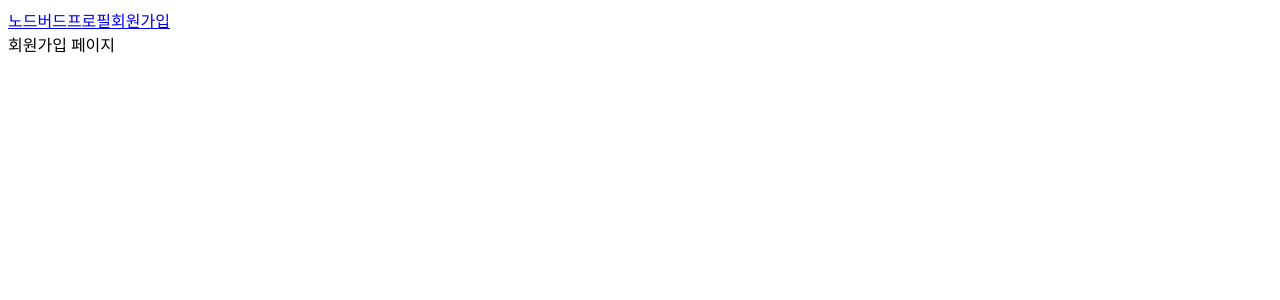
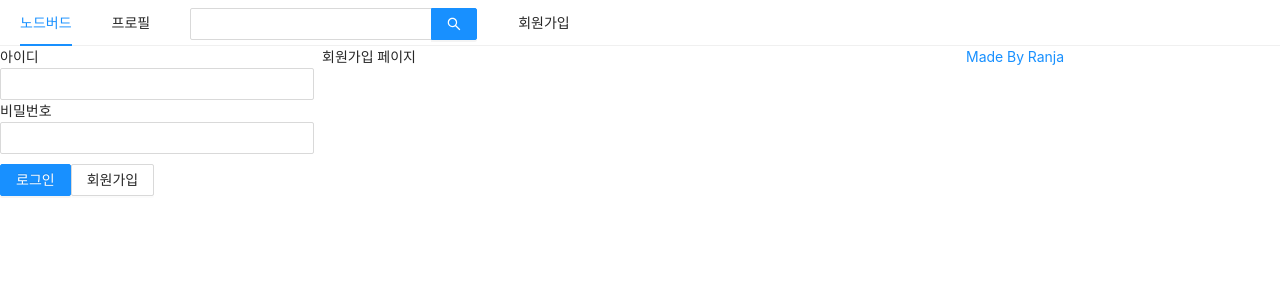
Before and after one commit to hankbae93/react-node-bird, a Next.js app in the folder front/: page /signup in a window 1280 px wide. Shown: the top 300 px of the page. Built offline with nearby package versions, Linux system fonts and the light colour scheme.

Commit message:
Styling Menu, Header Layout with antd

```diff
--- a/front/components/AppLayout.js
+++ b/front/components/AppLayout.js
@@ -1,22 +1,59 @@
-import React from 'react';
+import React, { useState } from 'react';
 import PropTypes from 'prop-types';
 import Link from 'next/link';
+import { Menu, Input, Row, Col } from 'antd';
+import styled from 'styled-components';
+
+import UserProfile from '../components/UserProfile';
+import LoginForm from '../components/LoginForm';
+
+const SearchInput = styled(Input.Search)`
+    vertical-align: middle;
+`;
 
 const AppLayout = ({ children }) => {
+    const [isLoggedIn, setIsLoggedIn] = useState(false);
     return (
         <div>
-            <div>
-                <Link href="/"><a>노드버드</a></Link>
-                <Link href="/profile"><a>프로필</a></Link>
-                <Link href="/signup"><a>회원가입</a></Link>
-            </div>
-            {children}
+            <Menu mode="horizontal">
+                <Menu.Item>
+                    <Link href="/"><a>노드버드</a></Link>
+                </Menu.Item>
+                <Menu.Item>
+                    <Link href="/profile"><a>프로필</a></Link>
+                </Menu.Item>
+                <Menu.Item>
+                    <SearchInput enterButton />
+                </Menu.Item>
+                <Menu.Item>
+                    <Link href="/signup"><a>회원가입</a></Link>
+                </Menu.Item>
+            </Menu>
+            <Row gutter={8}>
+                {/*
+                    24칸 기준, 합쳐서 24면 한줄 그이상은 넘어간다
+                    md 6 + 12 + 6 => 25% 50% 25%
+                    xs: 모바일일때
+                    sm: 태블릿
+                    md: 작은 데스크탑
+                */}
+                <Col xs={24} md={6}>
+                    {isLoggedIn ? <UserProfile /> : <LoginForm />}
+                </Col>
+                <Col xs={24} md={12}>
+                    {children}
+                </Col>
+                <Col xs={24} md={6}>
+                    <a href="https://github.com/ranjafunc" target="_blank" rel="noreferer noopener">Made By Ranja</a>
+                    {/*  rel="noreferer noopener" 보안 대비용*/}
+                </Col>
+            </Row>
         </div>
     )
 };
 
-AppLayout.PropTypes = {
+AppLayout.propTypes = {
     children: PropTypes.node.isRequired,
-}
+};
 
 export default AppLayout;
--- /dev/null
+++ b/front/components/LoginForm.js
@@ -0,0 +1,63 @@
+import React, { useState, useCallback, useMemo } from 'react';
+import Link from 'next/link';
+import { Form, Input, Button } from 'antd';
+import styled from 'styled-components';
+
+const ButtonWrapper = styled.div`
+    margin-top: 10px;
+`
+
+const LoginForm = () => {
+    const [id, setId] = useState("");
+    const [password, setPassword] = useState("");
+
+    const onChangeId = useCallback((e) => {
+        setId(e.target.value);
+    }, []);
+    // useCallback : 주로 props로 넘겨주는 함수 Caching
+    const onChangePassword = useCallback((e) => {
+        setPassword(e.target.value);
+    }, []);
+
+    /*
+        리렌더링 : 리턴 부분을 다시그리는게 아니라 state, 인라인스타일의 객체 , 바뀐 컴포넌트만 다시 그린다
+    */
+    return (
+        <Form>
+            <div>
+                <label htmlFor="user-id">아이디</label>
+                <br />
+                <Input
+                    name="user-id"
+                    type="email"
+                    value={id}
+                    onChange={onChangeId}
+                    required
+                />
+            </div>
+            <div>
+                <label htmlFor="user-password">비밀번호</label>
+                <br />
+                <Input
+                    name="user-password"
+                    type="password"
+                    value={password}
+                    onChange={onChangePassword}
+                    required
+                />
+            </div>
+            {/*
+            <div style={{ marginTop: 10 }}>
+            인라인 스타일로 객체를 주면  {} === {} 는 false 이기때문에 리액트가 리렌더링한다. 크게 집착할 필요는 없다고함
+
+            const style = useMemo(() => ({ marginTop: 10 }), []) 식으로 넘겨주는 방법이나 styled component 추천
+            */}
+            <ButtonWrapper>
+                <Button type="primary" htmlType="submit" loading={false}>로그인</Button>
+                <Link href="/signup"><a><Button>회원가입</Button></a></Link>
+            </ButtonWrapper>
+        </Form>
+    )
+}
+
+export default LoginForm;
--- /dev/null
+++ b/front/components/UserProfile.js
@@ -0,0 +1,11 @@
+import React from 'react';
+
+const UserProfile = () => {
+    return (
+        <div>
+
+        </div>
+    )
+}
+
+export default UserProfile
--- a/front/package.json
+++ b/front/package.json
@@ -9,10 +9,13 @@
   "author": "ranjafunc",
   "license": "ISC",
   "dependencies": {
+    "@ant-design/icons": "^4.6.2",
+    "antd": "^4.16.11",
     "next": "^9.5.5",
     "prop-types": "^15.7.2",
     "react": "^17.0.2",
-    "react-dom": "^17.0.2"
+    "react-dom": "^17.0.2",
+    "styled-components": "^5.3.0"
   },
   "devDependencies": {
     "eslint-plugin-import": "^2.24.0",
--- /dev/null
+++ b/front/pages/_app.js
@@ -0,0 +1,24 @@
+import React from 'react';
+import PropType from 'prop-types';
+import Head from 'next/head';
+import 'antd/dist/antd.css';
+
+// 페이지들의 공통된 부분 담당
+const NodeBird = ({ Component }) => {
+    return (
+        <>
+            <Head>
+                <meta charset="utf-8" />
+                <title>NodeBird</title>
+            </Head>
+            <Component />
+
+        </>
+    )
+};
+
+NodeBird.propType = {
+    Component: PropType.elementType.isRequired,
+};
+
+export default NodeBird;
--- a/front/pages/signup.js
+++ b/front/pages/signup.js
@@ -1,8 +1,19 @@
 import React from 'react';
+import Head from 'next/head';
+
 import AppLayout from '../components/AppLayout';
 
 const SignUp = () => {
-    return <AppLayout>회원가입 페이지</AppLayout>
+    return (
+        <>
+        <Head>
+            <meta charset="utf-8" />
+            <title>회원가입 | NodeBird</title>
+        </Head>
+        <AppLayout>회원가입 페이지</AppLayout>
+        </>
+    )
+
 };
 
 export default SignUp;
```
Also changed, not shown: front/pages/profile.js (+11 -1 lines), 2 other files (tests, documents, lock files or other folders).
